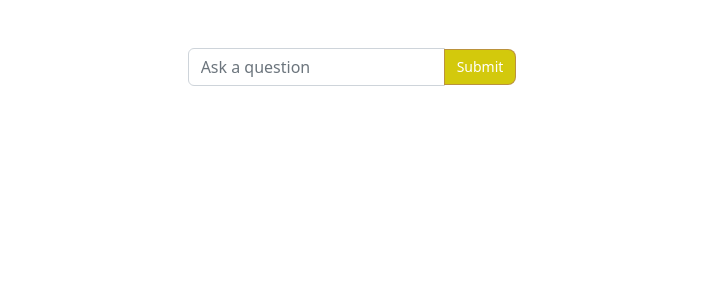
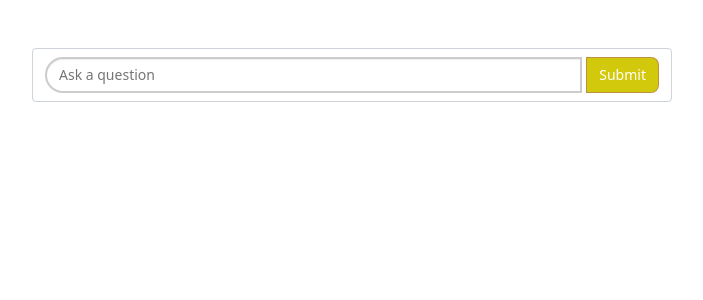
Before and after one commit to initd1/Shlok-AI, a React (Create React App) app in the folder shlok-ai/: page / in a window 1280 px wide. Shown: the top 300 px of the page, without its empty margins (288-991 px from the left). Built offline with nearby package versions, Linux system fonts and the light colour scheme.

Commit message:
expandable search bar added that extends on new lines

```diff
--- a/package.json
+++ b/package.json
@@ -1 +1 @@
-{"dependencies": {"axios": "^1.3.6"}}
+{"dependencies":{"antd":"^5.4.7","axios":"^1.3.6"}}
--- a/shlok-ai/package.json
+++ b/shlok-ai/package.json
@@ -6,8 +6,10 @@
     "@testing-library/jest-dom": "^5.16.5",
     "@testing-library/react": "^13.4.0",
     "@testing-library/user-event": "^13.5.0",
+    "antd": "^5.4.7",
     "axios": "^1.4.0",
     "bootstrap": "^5.2.3",
+    "rc-textarea": "^1.2.3",
     "react": "^18.2.0",
     "react-bootstrap": "^2.7.4",
     "react-dom": "^18.2.0",
--- a/shlok-ai/src/App.css
+++ b/shlok-ai/src/App.css
@@ -37,49 +37,7 @@
   }
 }
 
-/* /* .shloka-input-group {
-  border-radius: 5px;
-  border: none;
-  background-color: #f5f5f5;
-  box-shadow: 5px 0px 8px 5px rgba(0,0,0,0.2);
-  padding: 10px 10px;
-  display: flex;
-  justify-content: center;
-  align-items: center;
-}
-
 .search-bar {
-  width: auto;
-  width: 100%;
-  flex-grow: 1;
-  min-width: 200px;
-}
-
-.shloka-submit-button {
-  border-radius: 25px;
-  border: none;
-  background-color: #007bff;
-  color: white;
-  font-size: 18px;
-  padding: 10px 20px;
-  transition: background-color 0.3s;
-} */
-
-
-.shloka-input-group {
-  width: auto;
-  /* display: flex; */
-  flex-grow: 1;
-  justify-content: center;
-  align-items: center;
-}
-
-.search-bar {
-  width: auto;
-  flex-grow: 1;
-}
-
-/* .search-bar {
   border-radius: 25px;
   width: auto;
   flex-grow: 1;
@@ -98,9 +56,9 @@
   -webkit-transition: border-color ease-in-out 0.15s, box-shadow ease-in-out 0.15s;
   -o-transition: border-color ease-in-out 0.15s, box-shadow ease-in-out 0.15s;
   transition: border-color ease-in-out 0.15s, box-shadow ease-in-out 0.15s;
-} */
+}
 
-.shloka-submit-button {
+ .shloka-submit-button {
   flex-shrink: 0;
   height: 36px;
   padding: 6px 12px;
@@ -122,3 +80,16 @@
 .shloka-submit-button:hover {
   background-color: #00ccb1;
 }
+
+.shloka-search-bar {
+  display: flex;
+  justify-content: center;
+  align-items: center;
+  margin: 0 auto;
+  width: 50%;
+  padding: 0.5rem 0.75rem;
+  font-size: 1rem;
+  border: 1px solid #ced4da;
+  border-radius: 0.25rem;
+  transition: border-color 0.15s ease-in-out, box-shadow 0.15s ease-in-out;
+}
--- a/shlok-ai/src/components/ShlokaForm.js
+++ b/shlok-ai/src/components/ShlokaForm.js
@@ -1,7 +1,8 @@
 import React, { useState } from 'react';
-import {InputGroup, FormControl, Button} from 'react-bootstrap';
+import {InputGroup, Button} from 'react-bootstrap';
+import Textarea from 'rc-textarea';
 import axios from 'axios';
-import SearchBar from './SearchBar';
+// import SearchBar from './SearchBar';
 import '../App.css';
 
 function ShlokaForm() {
@@ -14,17 +15,19 @@ function ShlokaForm() {
   };
 
   return (
-    <div className="d-flex justify-content-center mt-5">
+    <div className="text-center mt-5">
       <form onSubmit={handleSubmit}>
-        <InputGroup className="shloka-input-group">
-          <FormControl
-            className="search-bar"
+        <InputGroup className="shloka-search-bar">
+          <Textarea
             placeholder="Ask a question"
             value={prompt}
             onChange={(e) => setQuestion(e.target.value)}
+            autoSize
+            rows={3}
+            className="search-bar"
           />
           <Button
-            className="shloka-submit-button"
+            className="btn btn-primary shloka-submit-button"
             variant="primary"
             type="submit"
             onClick={handleSubmit}
```
Also changed, not shown: 2 other files (tests, documents, lock files or other folders).
